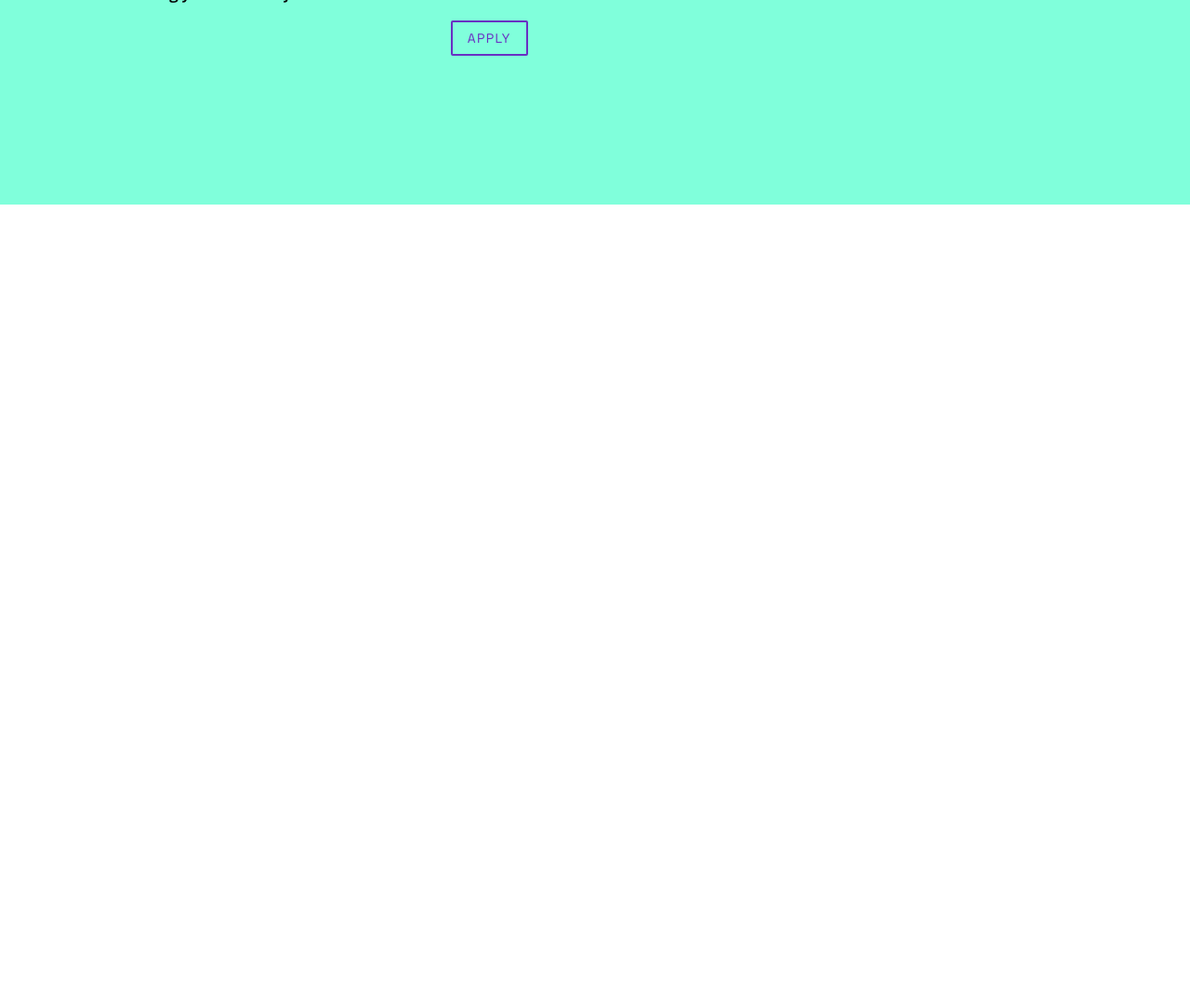
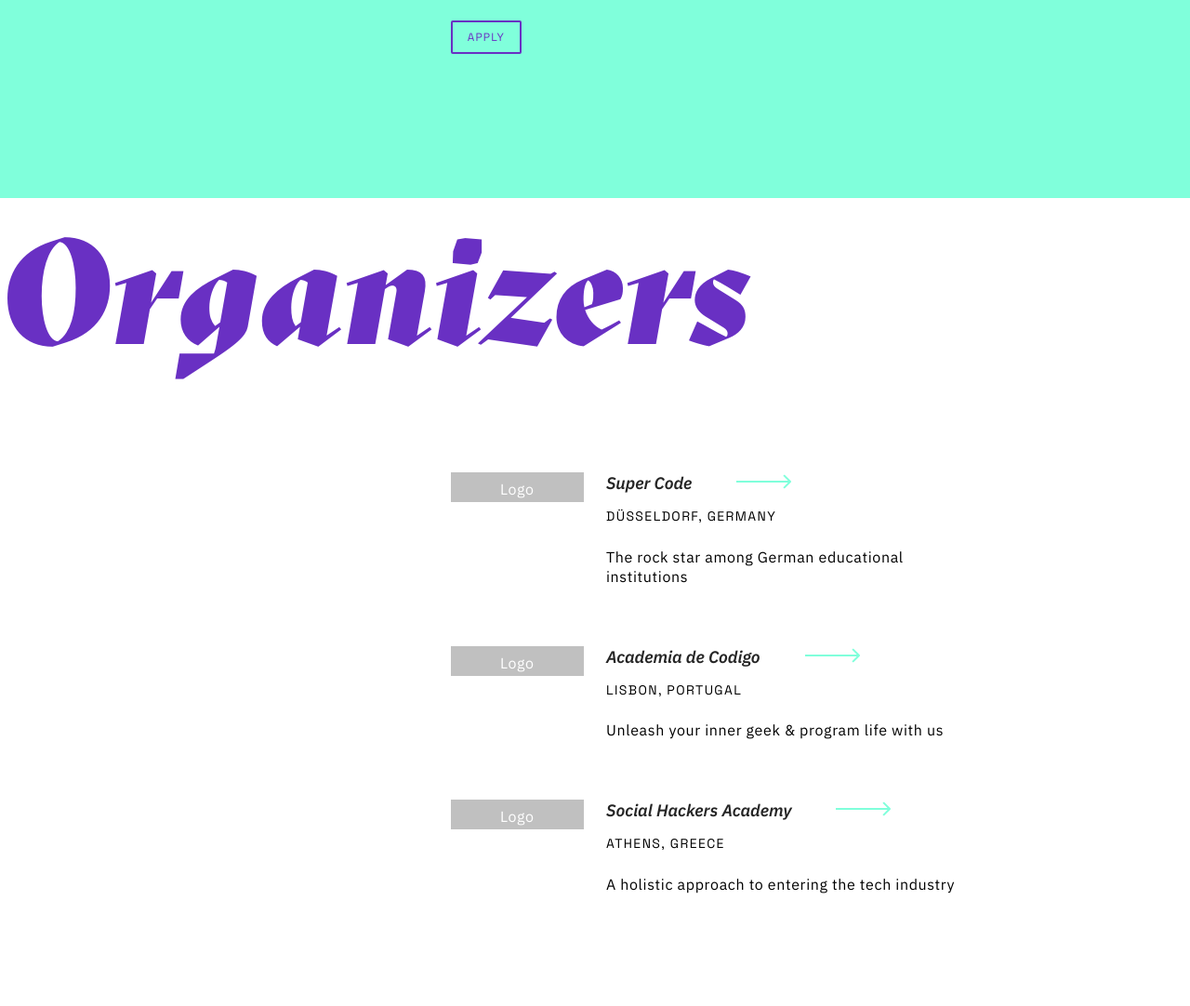
Before and after one commit to franzockel/hack4thefuture, a plain HTML site: page index.html in a window 1280 px wide. Shown: the part 1406-2488 px from the top of the page at 93% size. Before the commit the page ends 1626 px from the top, so only its background shows below. Drawn offline with Linux system fonts and the light colour scheme.

Commit message:
Organizers Section

```diff
--- a/index.html
+++ b/index.html
@@ -26,15 +26,15 @@
     </header>
     <section class="register grid">
       <div>
-        <p>
+        <p class="subline">
           You are a bootcamp graduate or IT career changer and want to test your
           digital skills in an international team?
         </p>
-        <p>
+        <p class="subline">
           You want to benefit from exciting trainings and coachings and develop
           entrepreneurial skills?
         </p>
-        <p>
+        <p class="subline">
           You want to work on innovative and digital solutions for a better
           world and get the chance to really bring your idea to life?
         </p>
@@ -44,5 +44,38 @@
         <button class="buttonLight">Apply</button>
       </div>
     </section>
+    <section class="organizers">
+      <h2>Organizers</h2>
+      <div class="grid">
+        <div class="organizer">
+          <p class="organizerLogo">Logo</p>
+          <div>
+            <a href="https://www.super-code.de" target="_blank">Super Code</a>
+            <p class="category">Düsseldorf, Germany</p>
+            <p>The rock star among German educational institutions</p>
+          </div>
+        </div>
+        <div class="organizer">
+          <p class="organizerLogo">Logo</p>
+          <div>
+            <a href="https://www.academiadecodigo.org/" target="_blank"
+              >Academia de Codigo</a
+            >
+            <p class="category">Lisbon, Portugal</p>
+            <p>Unleash your inner geek & program life with us</p>
+          </div>
+        </div>
+        <div class="organizer">
+          <p class="organizerLogo">Logo</p>
+          <div>
+            <a href="https://www.super-code.de" target="_blank"
+              >Social Hackers Academy</a
+            >
+            <p class="category">Athens, Greece</p>
+            <p>A holistic approach to entering the tech industry</p>
+          </div>
+        </div>
+      </div>
+    </section>
   </body>
 </html>
--- a/style.css
+++ b/style.css
@@ -30,12 +30,30 @@
   margin: 15vh 0 24px;
 }
 
+h2 {
+  font-family: "Sectra";
+}
+
+p {
+  font-family: "IBM Plex Sans";
+  font-size: 16px;
+  line-height: 21px;
+  letter-spacing: 0.04em;
+}
+
 p.category {
   font-family: "Space Grotesk";
   font-size: 14px;
   line-height: 125%;
   letter-spacing: 0.1em;
   text-transform: uppercase;
+}
+
+p.subline {
+  font-family: "IBM Plex Sans";
+  font-style: italic;
+  font-weight: 600;
+  font-size: 18px;
 }
 
 .grid {
@@ -50,7 +68,7 @@
   border-radius: 2px;
   text-transform: uppercase;
   font-family: "Space Grotesk";
-  font-size: 14px;
+  font-size: 12px;
   letter-spacing: 0.1em;
 }
 
@@ -118,6 +136,7 @@
 header button {
   grid-column-start: 1;
 }
+
 /* ==========REGISTER SECTION========== */
 
 .register {
@@ -130,10 +149,6 @@
 
 .register div:nth-of-type(1) p {
   margin-bottom: 96px;
-  font-family: "IBM Plex Sans";
-  font-style: italic;
-  font-weight: 600;
-  font-size: 18px;
 }
 
 .register div:nth-of-type(2) {
@@ -148,3 +163,58 @@
   margin-top: 120px;
   margin-bottom: 60px;
 }
+
+/* ==========ORGANIZERS SECTION========== */
+
+.organizers h2 {
+  color: var(--color-purple);
+  font-size: 160px;
+}
+
+.organizer {
+  display: flex;
+  margin-bottom: 64px;
+  grid-column: 5 / span 7;
+  display: grid;
+  grid-template-columns: repeat(7, 1fr);
+  column-gap: 24px;
+}
+
+.organizer:last-of-type {
+  margin-bottom: 0;
+}
+
+.organizerLogo {
+  background-color: silver;
+  color: white;
+  display: inline-block;
+  padding: 8px;
+  grid-column: span 2;
+  height: 32px;
+  text-align: center;
+}
+
+.organizer div {
+  grid-column: span 5;
+}
+
+.organizer a {
+  font-family: "IBM Plex Sans";
+  font-style: italic;
+  font-weight: 600;
+  font-size: 18px;
+  color: var(--color-gray);
+  text-decoration: none;
+  margin-bottom: 16px;
+  display: inline-block;
+}
+
+.organizer a:after {
+  content: url("./assets/images/Arrow.svg");
+  margin-left: 48px;
+  margin-top: 11px;
+}
+
+.organizer .category {
+  margin-bottom: 24px;
+}
```
Also changed, not shown: assets/images/Arrow.svg (added).
